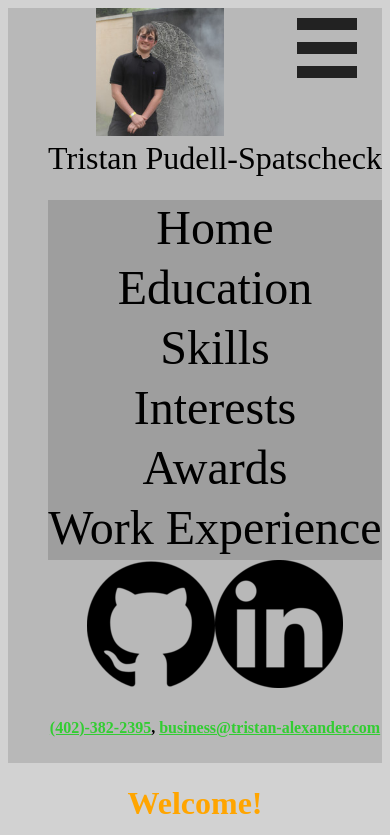
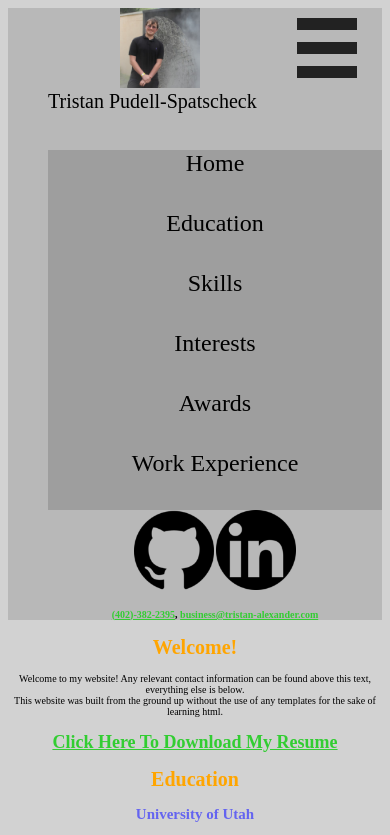
Before and after one commit to tapscodes/FirstSite, a plain HTML site: page index.html in a window 390 px wide. Shown: the top 835 px of the page. Drawn offline with Linux system fonts and the light colour scheme.

Commit message:
made navbar mobile friendly

```diff
--- /dev/null
+++ b/css/desktop_navbar.css
@@ -0,0 +1,21 @@
+/* Things that need to change for desktop users*/
+#nav_bar{
+    display: flex;
+}
+
+#nav_bar_ul{
+    display: flex;
+}
+
+#nav_bar li{
+    height: 80px;
+    display: inline-flex;
+}
+
+#nav_bar li a{
+    color: blue;
+}
+
+#nav_toggle{
+    display: none;
+}
--- a/css/style.css
+++ b/css/style.css
@@ -18,19 +18,22 @@ body /* attributes applied to all text (other things like this apply to those th
     text-emphasis-color: black;
     text-decoration-color: red;
     background-color: rgb(210, 210, 210);
-    font-size: 16px;
+    font-size: 10px;
 }
 h1
 {
     color: orange;
+    font-size: 2em;
 }
 h2
 {
     color: orangered;
+    font-size: 1.8em;
 }
 h3
 {
     color: rgb(100, 100, 240);
+    font-size: 1.5em;
 }
 ul
 {
@@ -41,10 +44,7 @@ ul
 li
 {
     text-align: left;
-}
-img
-{
-    text-align: center;
+    font-size: 1em;
 }
 a{ /*for a hrefs (aka links)*/
     color: limegreen;
@@ -62,7 +62,8 @@ a:visited{
 /*NAV: nav bar*/
 
 #nav_bar{ /*main nav bar, need to turn this vertically*/
-    position: relative;
+    display: block;
+    position: sticky;
     top: 0em;
     left: 0em;
     width: 100%;
@@ -70,6 +71,12 @@ a:visited{
 }
 
 #nav_bar ul{
+    list-style-type: none;
+}
+
+/* made this version an ID to use with javascript as a tempfix, TODO; figure out how to call ul above later*/
+#nav_bar_ul{
+    display: block;
     list-style-type: none;
 }
 
@@ -84,7 +91,7 @@ a:visited{
     height: 100%;
     text-align: center;
     text-decoration: none;
-    font-size: 1.5em; /*em bases size off the body's font size*/
+    font-size: 1.2em; /*em bases size off the body's font size*/
     color: black;
     background-color: rgb(158, 158, 158);
     padding-top: 0em;
@@ -96,6 +103,7 @@ a:visited{
 }
 
 #nav_bar img{
+    align-self: center;
     width: 8em;
     height: 8em;
 }
--- a/index.html
+++ b/index.html
@@ -17,14 +17,15 @@ Navigational points will be marked in the comment with
         <title>Tristan's Website</title>
         <link rel="icon" type="image/x-icon" href="assets/img/favicon.ico"/>
         <link rel="stylesheet" href="css/style.css">
+        <link rel="stylesheet" media = "screen and (min-width: 900px)" href = "css/desktop_navbar.css"> <!--Only loads this css file when the width is greater than 900px-->
         <script src="js/mobile_task.js"></script>
     </head>
     <!--NAV: Actual Site Info-->
     <body>
         <!--NAV: Taskbar-->
         <nav id = "nav_bar">
-            <ul>
-                <a href="#" id = "nav_toggle"><i>menu</i></a> <!--toggle button for the menu-->
+            <a href="#" id = "nav_toggle"><i>menu</i></a> <!--toggle button for the menu-->
+            <ul id = "nav_bar_ul">
                 <img src = "assets/img/profile.jpg">
                 <li>Tristan Pudell-Spatscheck</li>
                 <li><a href="#index">Home</a></li>
--- a/js/mobile_task.js
+++ b/js/mobile_task.js
@@ -1,3 +1,22 @@
 //things called when script loads
+window.onload=function(){
+    document.getElementById("nav_toggle").addEventListener("click", MenuToggle);
+    window.addEventListener("resize", ResetMenu);
+}
+//functions
 
-//functions
+//toggles the visibility of the menu (should only be called by the menu toggle button only visible on smaller windows)
+function MenuToggle(){
+    if(document.getElementById("nav_bar_ul").style.display == "block")
+        document.getElementById("nav_bar_ul").style.display = "none";
+    else
+        document.getElementById("nav_bar_ul").style.display = "block";
+}
+
+//resets the menu's display if the window size is changed
+function ResetMenu(){
+    if (window.innerWidth >= 900)
+        document.getElementById("nav_bar_ul").style.display = "flex";
+    else
+    document.getElementById("nav_bar_ul").style.display = "block";
+}
```
